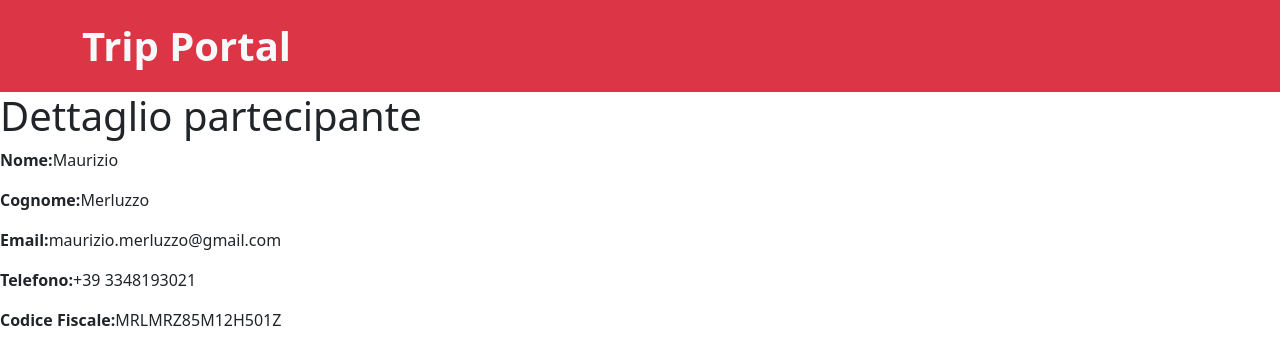
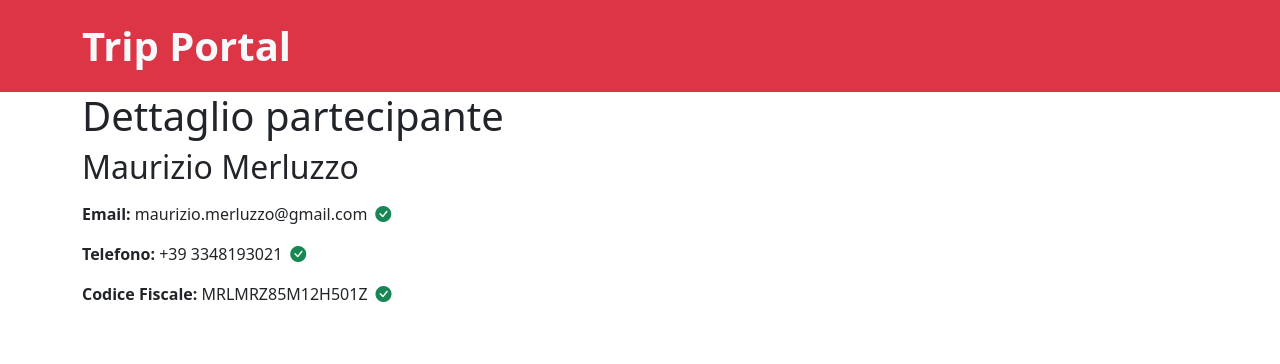
Before and after one commit to Michele-Brignola/carrier-service-gruppo-1, a React (Vite) app: page /participant/1 in a window 1280 px wide. Shown: the top 364 px of the page. Built offline with nearby package versions, Linux system fonts and the light colour scheme.

Commit message:
update on participant detail page

```diff
--- a/src/pages/ParticipantDetailPage.jsx
+++ b/src/pages/ParticipantDetailPage.jsx
@@ -11,28 +11,36 @@ export default function ParticipantDetailPage() {
   }
 
   return (
+    <div className="container">
+      <div className="row">
         <div>
+          <div className="mb-3">
+            <div className="mb-2">
               <h1>Dettaglio partecipante</h1>
+              <span className="h2">
+                {partecipante.name} {partecipante.surname}
+              </span>
+            </div>
+          </div>
+
           <p>
-        <strong>Nome:</strong>
-        {partecipante.name}
+            <strong>Email: </strong>
+            {partecipante.email}
+
+            <i class="bi bi-check-circle-fill text-success mx-2 "></i>
           </p>
           <p>
-        <strong>Cognome:</strong>
-        {partecipante.surname}
+            <strong>Telefono: </strong>
+            {partecipante.phone}
+            <i class="bi bi-check-circle-fill text-success mx-2 "></i>
           </p>
           <p>
-        <strong>Email:</strong>
-        {partecipante.email}
+            <strong>Codice Fiscale: </strong>
+            {partecipante.tax_id}
+            <i class="bi bi-check-circle-fill text-success mx-2 "></i>
           </p>
-      <p>
-        <strong>Telefono:</strong>
-        {partecipante.phone}
-      </p>
-      <p>
-        <strong>Codice Fiscale:</strong>
-        {partecipante.tax_id}
-      </p>
+        </div>
+      </div>
     </div>
   );
 }
```
Lines whose indentation alone changed are shown as unchanged.
